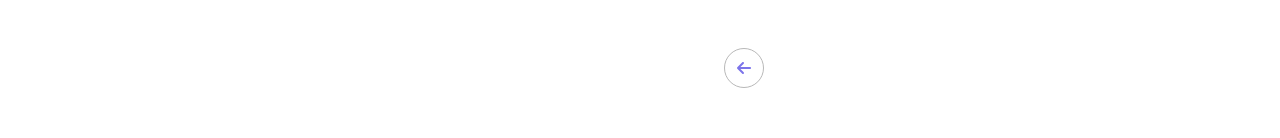
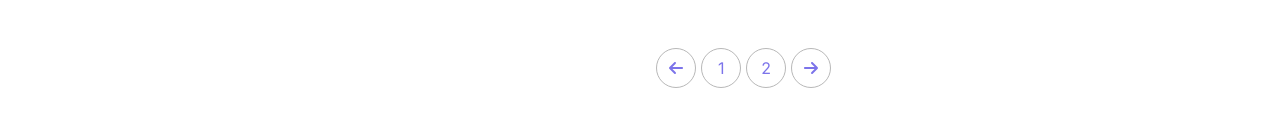
Before and after one commit to MichalStaszkiewicz/e-commerce, a Next.js app: page /shop in a window 1280 px wide. Shown: the part 1702-1840 px from the top of the page. Built offline with nearby package versions, Linux system fonts and the light colour scheme.

Commit message:
shop-content-next-page-navigation

```diff
--- a/components/shop_content/right_column.tsx
+++ b/components/shop_content/right_column.tsx
@@ -1,11 +1,10 @@
-
 import FadeOnVisible from "../fade_on_visible";
 import { ProductCard } from "../product_card";
 import { SortButton } from "../sort_button";
 
 import { FontAwesomeIcon } from "@fortawesome/react-fontawesome";
 import React from "react";
-import * as icons from '@fortawesome/free-solid-svg-icons';
+import * as icons from "@fortawesome/free-solid-svg-icons";
 export function RightColumn() {
   let temp: number[] = [1, 1, 1, 1, 1, 1, 1, 1, 1];
   return (
@@ -54,9 +53,18 @@ export function RightColumn() {
 
       <div className="next_page_row">
         <div className="button">
-       <FontAwesomeIcon  icon={icons.faArrowLeft} style={{}}></FontAwesomeIcon>
-
-
+          <FontAwesomeIcon
+            icon={icons.faArrowLeft}
+            style={{}}
+          ></FontAwesomeIcon>
+        </div>
+        <div className="button">1</div>
+        <div className="button">2</div>
+        <div className="button">
+          <FontAwesomeIcon
+            icon={icons.faArrowRight}
+            style={{}}
+          ></FontAwesomeIcon>
         </div>
       </div>
     </div>
--- a/styles/shop_content.css
+++ b/styles/shop_content.css
@@ -111,6 +111,16 @@
   margin-top: 20px;
   margin-bottom: 20px;
 }
+.shop_content .container .right_column .next_page_row >*{
+
+  margin-right: 5px;
+}
+.shop_content .container .right_column .next_page_row :last-child{
+
+  margin-right:0px;
+}
+
+
 
 .shop_content .container .right_column .button {
   height: 40px;
@@ -124,6 +134,10 @@
   align-items: center;
 
   justify-content: center;
+}
+.shop_content .container .right_column .button:hover {
+
+cursor: pointer;
 }
 .shop_content .container .left_column .categories .list_element {
   height: 30px;
```
